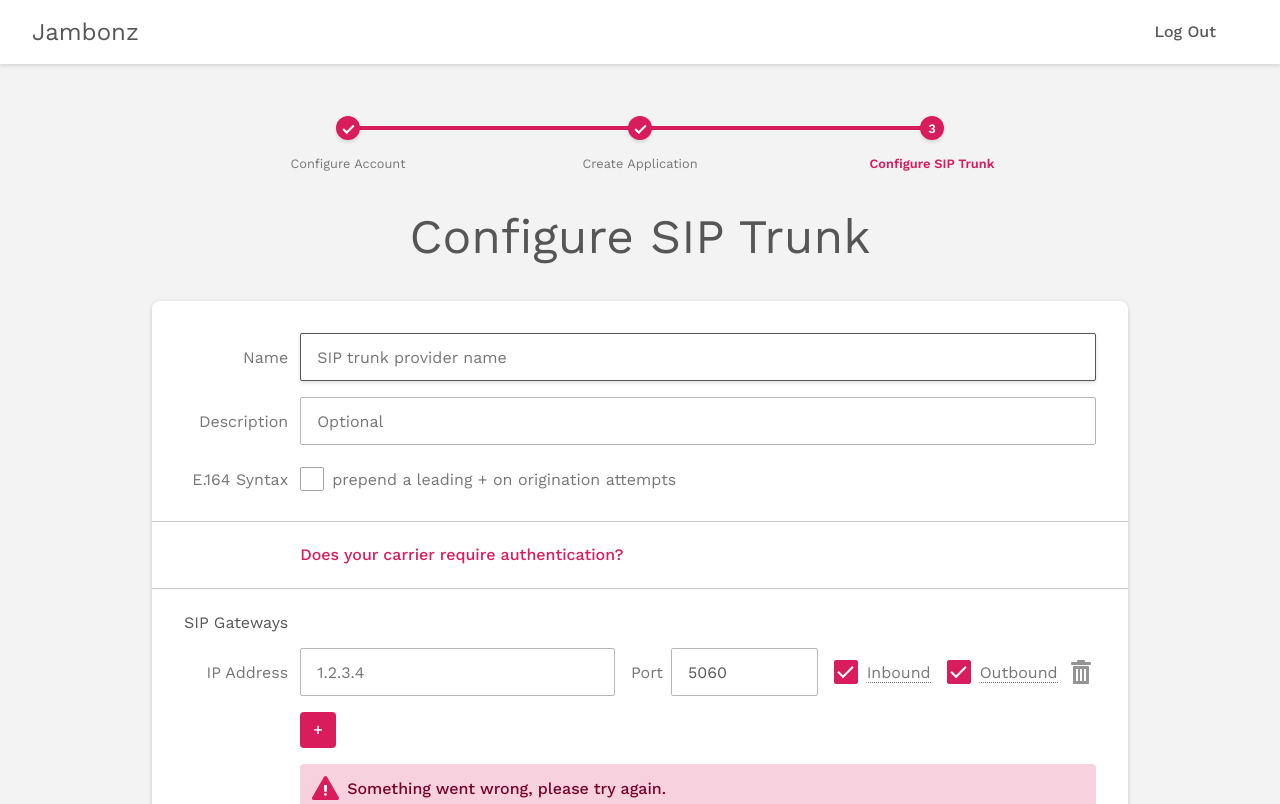
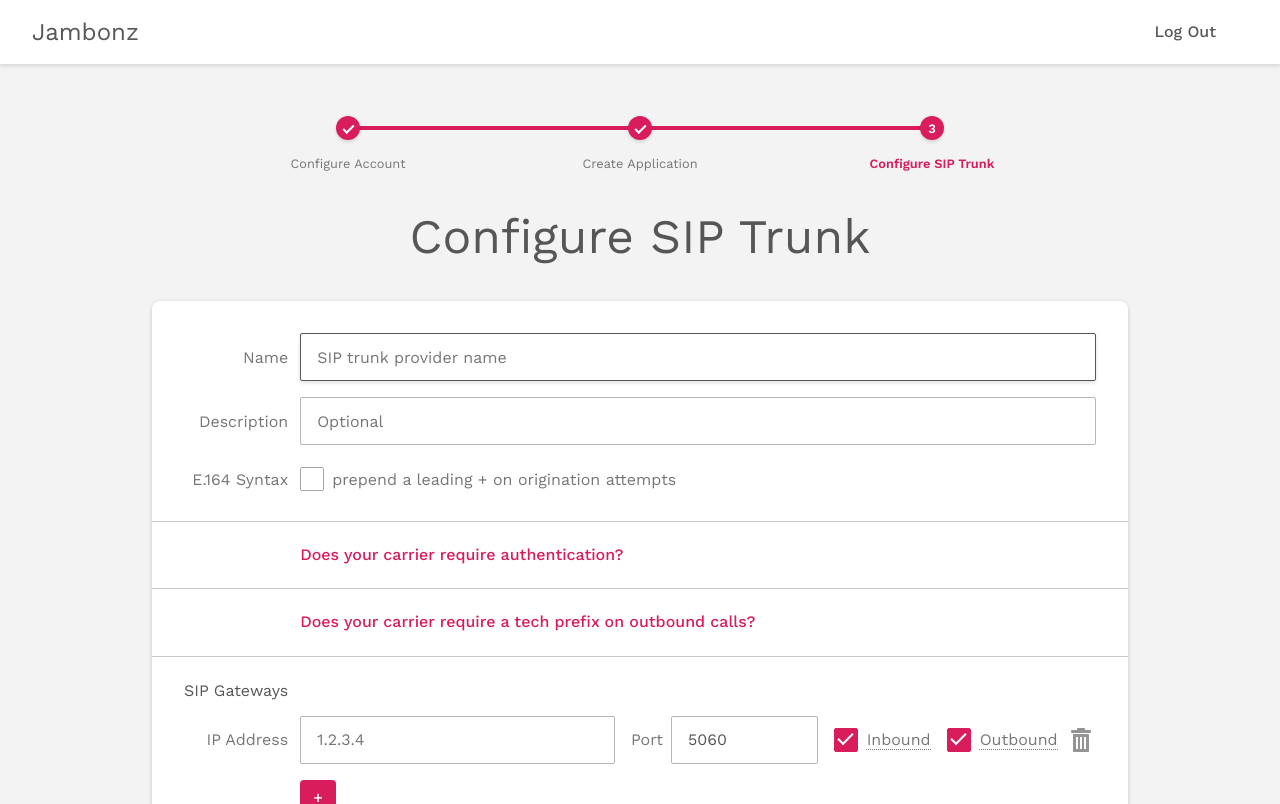
Before and after one commit to jambonz/jambonz-webapp, a React (Create React App) app: page /configure-sip-trunk in a window 1280 px wide. Shown: the top 804 px of the page. Built offline with nearby package versions, Linux system fonts and the light colour scheme; sample sign-in values are in the browser's storage.

Commit message:
add tech_prefix to carrier

```diff
--- a/src/components/forms/SipTrunkForm.js
+++ b/src/components/forms/SipTrunkForm.js
@@ -30,6 +30,7 @@ const SipTrunkForm = props => {
   const refOutbound = useRef([]);
   const refTrash = useRef([]);
   const refAdd = useRef(null);
+  const refTechPrefix = useRef(null);
 
   // Form inputs
   const [ name,            setName            ] = useState('');
@@ -57,6 +58,9 @@ const SipTrunkForm = props => {
       invalidOutbound: false,
     }
   ]);
+  const [requiredTechPrefix, setRequiredTechPrefix] = useState(false);
+  const [techPrefix, setTechPrefix] = useState('');
+  const [techPrefixInvalid, setTechPrefixInvalid ] = useState(false);
 
   const [ sipTrunks,    setSipTrunks    ] = useState([]);
   const [ sipTrunkSid,  setSipTrunkSid  ] = useState('');
@@ -151,6 +155,8 @@ const SipTrunkForm = props => {
               invalidOutbound: false,
             })));
             setSipTrunkSid(currentSipTrunk[0].voip_carrier_sid);
+            setTechPrefix(currentSipTrunk[0].tech_prefix || '');
+            setRequiredTechPrefix(currentSipTrunk[0].tech_prefix ? true : false);
           }
         }
         setShowLoader(false);
@@ -224,6 +230,7 @@ const SipTrunkForm = props => {
     setUsernameInvalid(false);
     setPasswordInvalid(false);
     setRealmInvalid(false);
+    setTechPrefixInvalid(false);
     const newSipGateways = [...sipGateways];
     newSipGateways.forEach((s, i) => {
       newSipGateways[i].invalidIp = false;
@@ -290,6 +297,16 @@ const SipTrunkForm = props => {
         setRealmInvalid(true);
         if (!focusHasBeenSet) {
           refRealm.current.focus();
+          focusHasBeenSet = true;
+        }
+      }
+
+      console.log('******* techPrefix = ', techPrefix)
+      if (techPrefix && techPrefix.length < 2) {
+        errorMessages.push('If registration is required, you must provide a Tech prefix with more than 2 characters.');
+        setTechPrefixInvalid(true);
+        if (!focusHasBeenSet) {
+          refTechPrefix.current.focus();
           focusHasBeenSet = true;
         }
       }
@@ -478,6 +495,7 @@ const SipTrunkForm = props => {
           register_username: username ? username.trim() : null,
           register_password: password ? password : null,
           register_sip_realm: register ? realm.trim() : null,
+          tech_prefix: techPrefix ? techPrefix.trim() : null,
         },
       });
       const voip_carrier_sid = voipCarrier.data.sid;
@@ -733,6 +751,38 @@ const SipTrunkForm = props => {
           }
 
           <hr style={{ margin: '0.5rem -2rem' }} />
+
+          {
+            requiredTechPrefix ? (
+              <React.Fragment>
+                <Label htmlFor="techPrefix">Tech prefix</Label>
+                <Input
+                  large={props.type === 'setup'}
+                  name="techPrefix"
+                  id="techPrefix"
+                  value={techPrefix}
+                  onChange={e => setTechPrefix(e.target.value)}
+                  placeholder="Tech Prefix"
+                  invalid={techPrefixInvalid}
+                  ref={refTechPrefix}
+                />
+              </React.Fragment>
+            ) : (
+              <React.Fragment>
+                <div></div>
+                <Button
+                  text
+                  formLink
+                  type="button"
+                  onClick={e => setRequiredTechPrefix(!requiredTechPrefix)}
+                >
+                  Does your carrier require a tech prefix on outbound calls?
+                </Button>
+              </React.Fragment>
+            )
+          }
+
+          <hr style={{ margin: '0.5rem -2rem' }} />
           <div
             style={{ whiteSpace: 'nowrap' }}
           >SIP Gateways</div>
```
